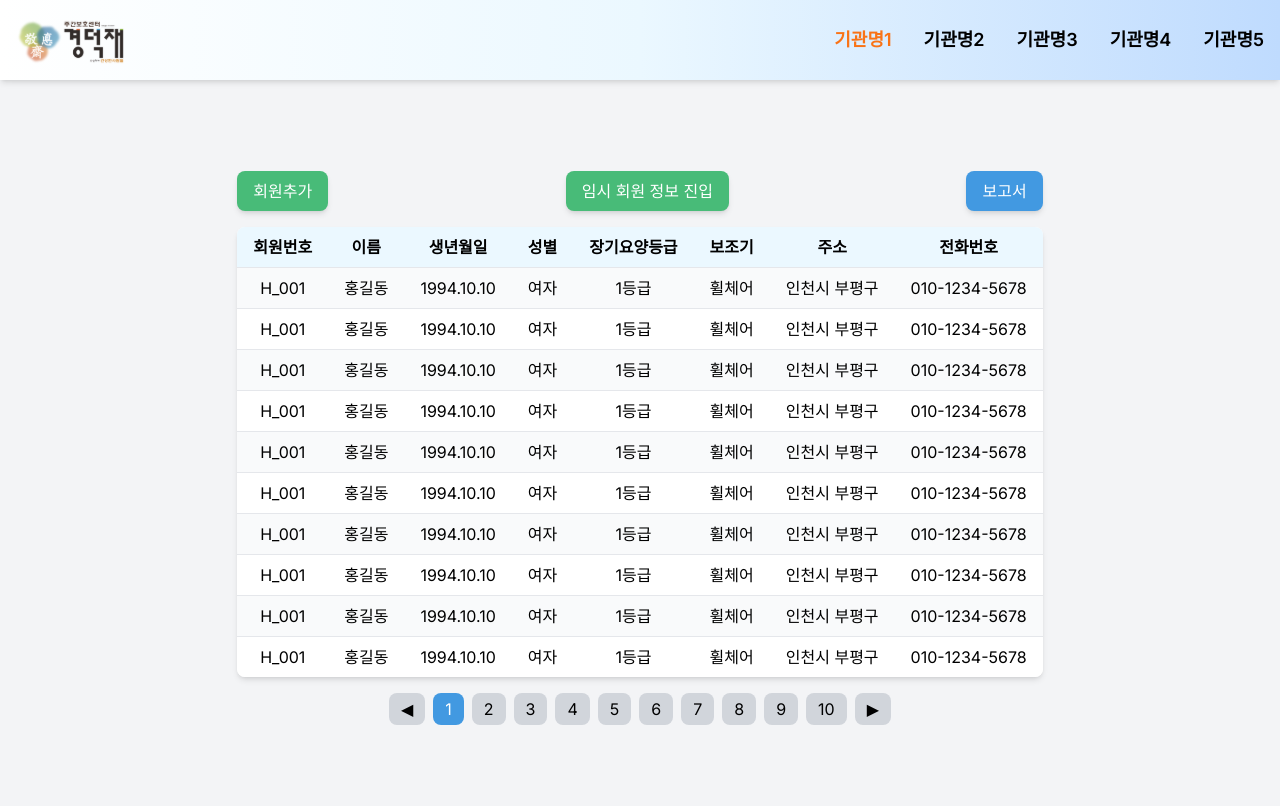
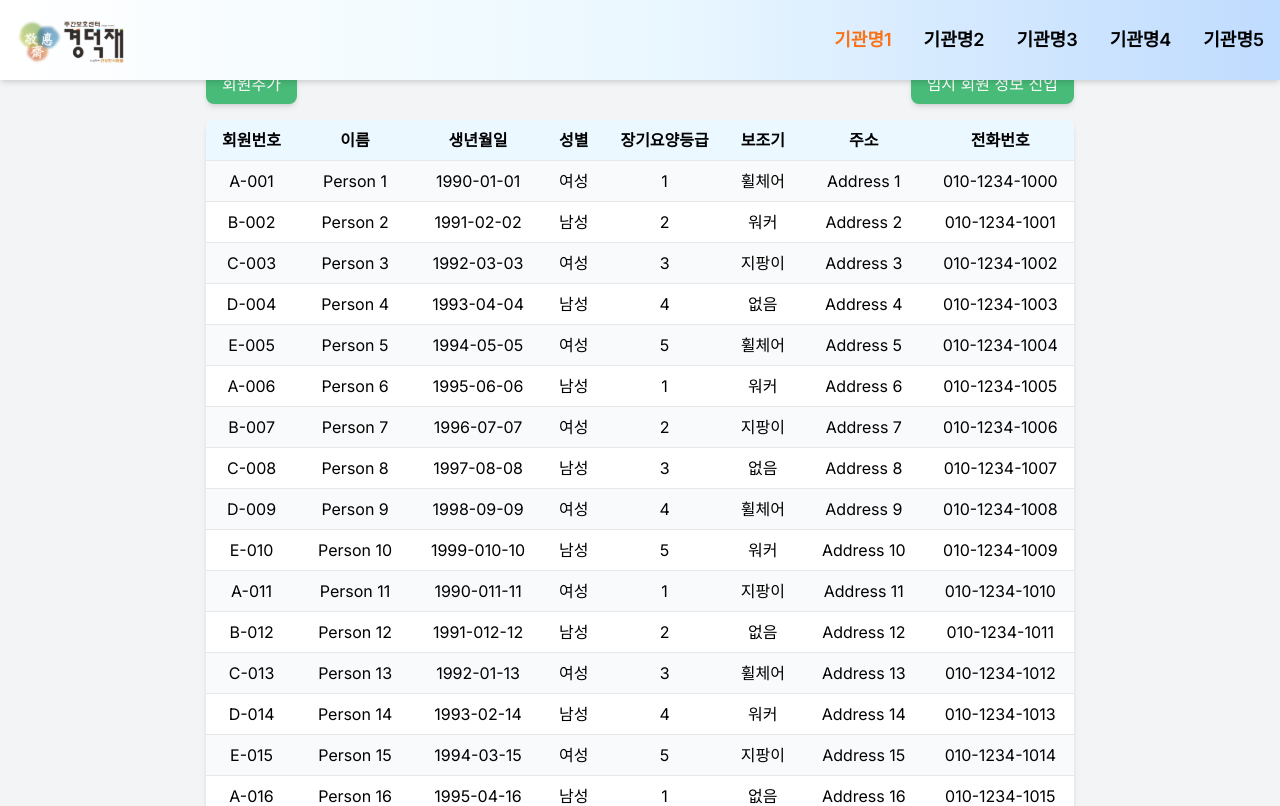
Before and after one commit to yeowool1010/Home-care-center-management-system_test, a Next.js app: page / in a window 1280 px wide. Shown: the top 806 px of the page. Built offline with nearby package versions, Linux system fonts and the light colour scheme.

Commit message:
내부 api 디렉토리 형성하여 더미데이터 만듦, 멤버 테이블 페이지 구현

```diff
--- a/src/components/page/MemberTable.tsx
+++ b/src/components/page/MemberTable.tsx
@@ -1,23 +1,20 @@
-import React, { useState } from 'react';
-import CreateModal from '../organisms/CreateModal'
+import React, { useState, useEffect } from 'react';
+import CreateModal from '../organisms/CreateModal';
 import Alert from '../organisms/Alert';
 import Link from 'next/link';
-import { useRouter } from 'next/router';
 
 const MemberTable = () => {
-  // const router = useRouter();
-
-  // const handleRowClick = (name: string) => {
-  //   router.push(`/memberInfo-page?id=${name}`);
-  // };
-
-  // State to track the active tab
   const [activeTab, setActiveTab] = useState<string>('회원 목록');
   const [isModalOpen, setIsModalOpen] = useState(false);
+  const [members, setMembers] = useState<any[]>([]);
 
-  // Define tab options
-  // const tabs = ['측정기록', '보고서'];
-  const tabs = ['보고서'];
+  // Fetch people data from API on component mount
+  useEffect(() => {
+    fetch('/api/people')
+      .then((response) => response.json())
+      .then((data) => setMembers(data))
+      .catch((error) => console.error('Error fetching members:', error));
+  }, []);
 
   return (
     <div className="flex flex-col items-center p-4 text-bl text-black">
@@ -27,32 +24,16 @@ const MemberTable = () => {
       <div className="flex justify-between w-full max-w-6xl mb-4">
         <button
           onClick={() => setIsModalOpen(true)}
-          className="bg-green-500 text-white px-4 py-2 rounded-lg shadow-md hover:bg-green-600">
+          className="bg-green-500 text-white px-4 py-2 rounded-lg shadow-md hover:bg-green-600"
+        >
           회원추가
         </button>
         <Link href={`/memberInfo-page?id=${'H-001'}`} passHref>
-            <button
-              className="bg-green-500 text-white px-4 py-2 rounded-lg shadow-md hover:bg-green-600">
+          <button className="bg-green-500 text-white px-4 py-2 rounded-lg shadow-md hover:bg-green-600">
             임시 회원 정보 진입
           </button>
         </Link>
-        <div className="space-x-4 flex">
-          {tabs.map((tab) => (
-            <button
-              key={tab}
-              onClick={() => setActiveTab(tab)}
-              className={`px-4 py-2 rounded-lg shadow-md text-white transition-all duration-300 ${
-                activeTab === tab
-                  ? 'bg-gradient-to-r from-blue-500 to-blue-300 shadow-lg'
-                  : 'bg-blue-500 hover:bg-blue-600'
-              }`}
-            >
-              {tab}
-            </button>
-          ))}
       </div>
-      </div>
-
 
       {/* Table */}
       <table className="min-w-full table-auto bg-white shadow-md rounded-lg overflow-hidden">
@@ -69,31 +50,21 @@ const MemberTable = () => {
           </tr>
         </thead>
         <tbody>
-          {Array(10).fill({
-            memberNumber: 'H_001',
-            name: '홍길동',
-            birthdate: '1994.10.10',
-            gender: '여자',
-            careLevel: '1등급',
-            assistiveDevice: '휠체어',
-            address: '인천시 부평구',
-            phoneNumber: '010-1234-5678',
-          }).map((row, index) => (
+          {members.map((member, index) => (
             <tr
-                key={index}
+              key={member.memberId}
               className={`${
                 index % 2 === 0 ? 'bg-gray-50' : 'bg-white'
               } border-t transition-all duration-200 ease-in-out transform hover:shadow-lg hover:bg-gradient-to-r from-blue-100 to-blue-200`}
-                // onClick={() => handleRowClick(row.name)}
             >
-                <td className="px-4 py-2 text-center">{row.memberNumber}</td>
-                <td className="px-4 py-2 text-center">{row.name}</td>
-                <td className="px-4 py-2 text-center">{row.birthdate}</td>
-                <td className="px-4 py-2 text-center">{row.gender}</td>
-                <td className="px-4 py-2 text-center">{row.careLevel}</td>
-                <td className="px-4 py-2 text-center">{row.assistiveDevice}</td>
-                <td className="px-4 py-2 text-center">{row.address}</td>
-                <td className="px-4 py-2 text-center">{row.phoneNumber}</td>
+              <td className="px-4 py-2 text-center">{member.userId}</td>
+              <td className="px-4 py-2 text-center">{member.name}</td>
+              <td className="px-4 py-2 text-center">{member.birthDate}</td>
+              <td className="px-4 py-2 text-center">{member.gender}</td>
+              <td className="px-4 py-2 text-center">{member.careLevel}</td>
+              <td className="px-4 py-2 text-center">{member.assistiveDevice}</td>
+              <td className="px-4 py-2 text-center">{member.address}</td>
+              <td className="px-4 py-2 text-center">{member.phoneNumber}</td>
             </tr>
           ))}
         </tbody>
--- /dev/null
+++ b/src/pages/api/fitnessRecord.ts
@@ -0,0 +1,42 @@
+// pages/api/fitnessRecord.ts
+import type { NextApiRequest, NextApiResponse } from 'next';
+
+interface FitnessRecord {
+  이름: string;
+  기록: Array<{
+    측정회차: number;
+    상체근력: number;
+    하체유연성: number;
+    상체유연성: number;
+    TUG: number;
+    제자리걷기: number;
+    특이사항: string;
+  }>;
+}
+
+export default function handler(req: NextApiRequest, res: NextApiResponse<FitnessRecord>) {
+  const fitnessRecord: FitnessRecord = {
+    이름: "박여울",
+    기록: [
+      {
+        측정회차: 1,
+        상체근력: 10,
+        하체유연성: 7,
+        상체유연성: 8,
+        TUG: 12,
+        제자리걷기: 15,
+        특이사항: "좋은 진행",
+      },
+      {
+        측정회차: 2,
+        상체근력: 12,
+        하체유연성: 8,
+        상체유연성: 9,
+        TUG: 11,
+        제자리걷기: 14,
+        특이사항: "개선됨",
+      },
+    ],
+  };
+  res.status(200).json(fitnessRecord);
+}
--- /dev/null
+++ b/src/pages/api/people.ts
@@ -0,0 +1,43 @@
+// pages/api/people.ts
+import type { NextApiRequest, NextApiResponse } from 'next';
+
+interface Person {
+  memberId: string;
+  name: string;
+  userId: string;
+  birthDate: string;
+  gender: string;
+  careLevel: string;
+  assistiveDevice: string;
+  address: string;
+  phoneNumber: string;
+  guardianAddress: string;
+  guardianPhoneNumber: string;
+  organization: string;
+}
+
+// Possible assistive devices and organizations
+const assistiveDevices = ["휠체어", "워커", "지팡이", "없음"];
+const organizations = ["A", "B", "C", "D", "E"];
+
+const people: Person[] = Array.from({ length: 100 }, (_, i) => {
+  const org = organizations[i % organizations.length]; // Cycle through A, B, C, D, E
+  return {
+    memberId: String(i + 1).padStart(3, '0'), // Simple sequential number as memberId
+    name: `Person ${i + 1}`,
+    userId: `${org}-${String(i + 1).padStart(3, '0')}`, // Format as A-001, B-002, etc.
+    birthDate: `199${Math.floor(i % 10)}-0${Math.floor((i % 12) + 1)}-${String((i % 28) + 1).padStart(2, '0')}`,
+    gender: i % 2 === 0 ? "여성" : "남성", // Alternate between 여성 and 남성
+    careLevel: `${Math.floor((i % 5) + 1)}`,
+    assistiveDevice: assistiveDevices[i % assistiveDevices.length],
+    address: `Address ${i + 1}`,
+    phoneNumber: `010-1234-${(1000 + i).toString().slice(-4)}`,
+    guardianAddress: `Guardian Address ${i + 1}`,
+    guardianPhoneNumber: `010-5678-${(1000 + i).toString().slice(-4)}`,
+    organization: `Organization ${org}`, // Organization based on A, B, C, D, E
+  };
+});
+
+export default function handler(req: NextApiRequest, res: NextApiResponse<Person[]>) {
+  res.status(200).json(people);
+}
--- /dev/null
+++ b/src/pages/api/reportData.ts
@@ -0,0 +1,104 @@
+// pages/api/reportData.ts
+import type { NextApiRequest, NextApiResponse } from 'next';
+
+interface ReportData {
+  이름: string;
+  작성날짜: string;
+  그래프데이터: {
+    labels: string[];
+    datasets: Array<{
+      label: string;
+      data: number[];
+      borderColor: string;
+      backgroundColor: string;
+      fill: boolean;
+    }>;
+  };
+  최초측정데이터: {
+    상체근력: number;
+    하체유연성: number;
+    상체유연성: number;
+    TUG: number;
+    제자리걷기: number;
+  };
+  최근측정데이터: {
+    상체근력: number;
+    하체유연성: number;
+    상체유연성: number;
+    TUG: number;
+    제자리걷기: number;
+  };
+  하단문구: string;
+  코멘트: string;
+}
+
+export default function handler(req: NextApiRequest, res: NextApiResponse<ReportData>) {
+  const reportData: ReportData = {
+    이름: "박여울",
+    작성날짜: "2023-10-23",
+    그래프데이터: {
+      labels: ["2019", "2020", "2021", "2022", "2023"],
+      datasets: [
+        {
+          label: "상체근력",
+          data: [5, 9, 7, 10, 12],
+          borderColor: "#00bfae",
+          backgroundColor: "rgba(0, 191, 174, 0.5)",
+          fill: true,
+        },
+        {
+          label: "상체유연성",
+          data: [10, 8, 12, 14, 13],
+          borderColor: "#999999",
+          backgroundColor: "rgba(153, 153, 153, 0.5)",
+          fill: true,
+        },
+        {
+          label: "하체근력",
+          data: [12, 11, 10, 15, 18],
+          borderColor: "#ff6347",
+          backgroundColor: "rgba(255, 99, 71, 0.5)",
+          fill: true,
+        },
+        {
+          label: "하체유연성",
+          data: [8, 6, 5, 7, 8],
+          borderColor: "#f39c12",
+          backgroundColor: "rgba(243, 156, 18, 0.5)",
+          fill: true,
+        },
+        {
+          label: "TUG",
+          data: [15, 13, 12, 11, 14],
+          borderColor: "#9b59b6",
+          backgroundColor: "rgba(155, 89, 182, 0.5)",
+          fill: true,
+        },
+        {
+          label: "2분제자리",
+          data: [7, 8, 10, 12, 9],
+          borderColor: "#3498db",
+          backgroundColor: "rgba(52, 152, 219, 0.5)",
+          fill: true,
+        },
+      ],
+    },
+    최초측정데이터: {
+      상체근력: 5,
+      하체유연성: 8,
+      상체유연성: 10,
+      TUG: 15,
+      제자리걷기: 7,
+    },
+    최근측정데이터: {
+      상체근력: 12,
+      하체유연성: 8,
+      상체유연성: 13,
+      TUG: 14,
+      제자리걷기: 9,
+    },
+    하단문구: "이 보고서는 체력 향상에 대한 개요를 제공합니다.",
+    코멘트: "전반적으로 개선이 되었으나 하체 유연성에서 약간의 퇴보가 있음.",
+  };
+  res.status(200).json(reportData);
+}
```
Lines whose indentation alone changed are shown as unchanged.
